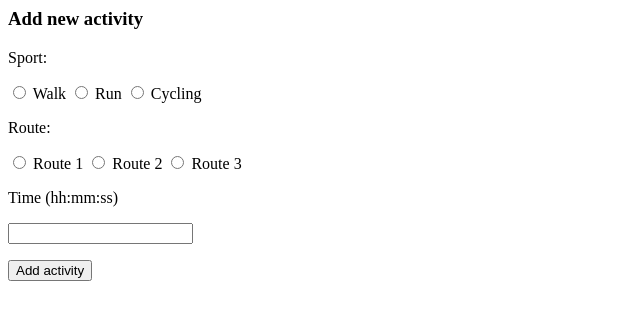
After one commit to samulioll/lenkkeilysovellus, a Flask app: page /add_activity in a window 1280 px wide. The commit adds this page. Shown: the top 320 px of the page, without its empty margins (0-640 px from the left). Run offline with Flask 3, Linux system fonts and the light colour scheme.

Commit message:
added functionality to add activities

```diff
--- a/routes.py
+++ b/routes.py
@@ -15,13 +15,13 @@ def login():
         username = request.form["username"]
         password = request.form["password"]
         if users.login(username, password):
-            return redirect("/user_dashboard.html")
+            return redirect("/dashboard")
         else:
             return render_template("login.html", error_message="Incorrect username or password")
 
 @app.route("/logout")
 def logout():
-    #users.logout()
+    users.logout()
     return redirect("/")
 
 @app.route("/register", methods=["GET", "POST"])
@@ -38,3 +38,17 @@ def register():
             return redirect("/user_dashboard")
         else:
             return render_template("register.html", error_message="Username is already in use")
+
+@app.route("/dashboard")
+def dashboard():
+    return render_template("dashboard.html")
+
+@app.route("/add_activity", methods=["GET", "POST"])
+def add_activity():
+    if request.method == "GET":
+        return render_template("add_activity.html")
+    elif request.method == "POST":
+        if activities.add_activity(request.form):
+            return redirect("/dashboard")
+        else:
+            return render_template("add_activity.html", error_message="Invalid time")
--- /dev/null
+++ b/templates/add_activity.html
@@ -0,0 +1,22 @@
+<h3>Add new activity</h3>
+{% if error_message %}
+<p>{{ error_message }}</p>
+{% endif %}
+<form action="/add_activity" method="POST">
+    Sport:
+    <p>
+    <input type="radio" name="sport" value="1"> Walk
+    <input type="radio" name="sport" value="2"> Run
+    <input type="radio" name="sport" value="3"> Cycling
+    </p>
+    Route:
+    <p>
+    <input type="radio" name="route" value="1"> Route 1
+    <input type="radio" name="route" value="2"> Route 2
+    <input type="radio" name="route" value="3"> Route 3
+    </p>
+    Time (hh:mm:ss)
+    <p>
+    <input type="text" name="time"></p>
+    <input type="submit" value="Add activity">
+    </form><br>
--- /dev/null
+++ b/templates/dashboard.html
@@ -0,0 +1,5 @@
+<h1>Sports activity app</h1><br>
+<h3>Hello {{ session.username }}!</h3><br>
+<p>User overview</p>
+<a href="/add_activity">Add activity</a><br>
+<p>Community feed</p>
--- a/templates/error.html
+++ /dev/null
@@ -1 +0,0 @@
-window.alert({{ message }})
--- a/templates/front_page.html
+++ b/templates/front_page.html
@@ -2,8 +2,8 @@
 
 <p>-- Information about the app --</p>
 
-{% if user_id != 0 %}
-<p>You are logged in as USERNAME</p>
+{% if session.user_id %}
+<p>You are logged in as {{ session.username}}</p>
 <a href="/logout">Log out</a>
 
 {% else %}
--- a/templates/user_dashboard.html
+++ /dev/null
@@ -1,3 +0,0 @@
-<h1>Sports activity app</h1><br>
-<h3>Hello {{ session.username }}!</h3><br>
-<a href="/add_activity">Add activity</a>
--- a/users.py
+++ b/users.py
@@ -13,6 +13,7 @@ def login(username, password):
     else:
         if check_password_hash(user.password, password):
             session["user_id"] = user.id
+            session["username"] = username
             return True
         else:
             return False
@@ -22,6 +23,7 @@ def user_id():
 
 def logout():
     del session["user_id"]
+    del session["username"]
 
 def register(username, password):
     sql = text("SELECT id FROM users WHERE username=:username")
```
Also changed, not shown: activities.py (+16 -0 lines), templates/add_activity_view.html (deleted).
